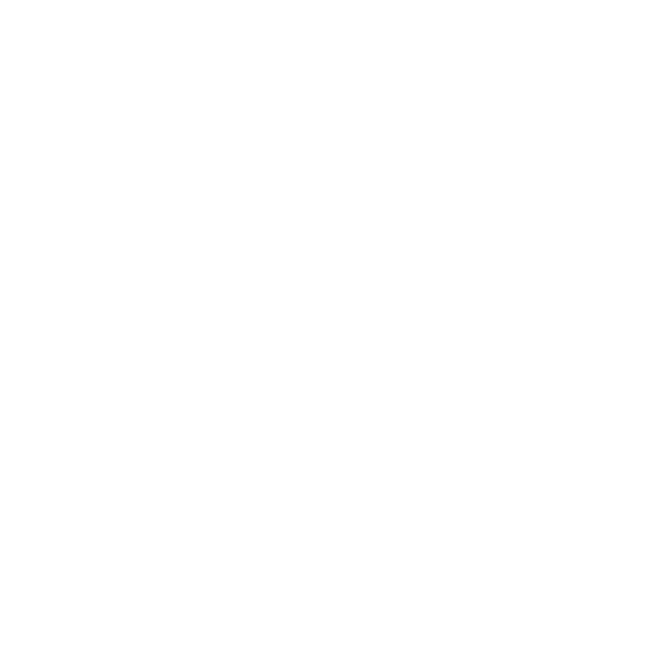
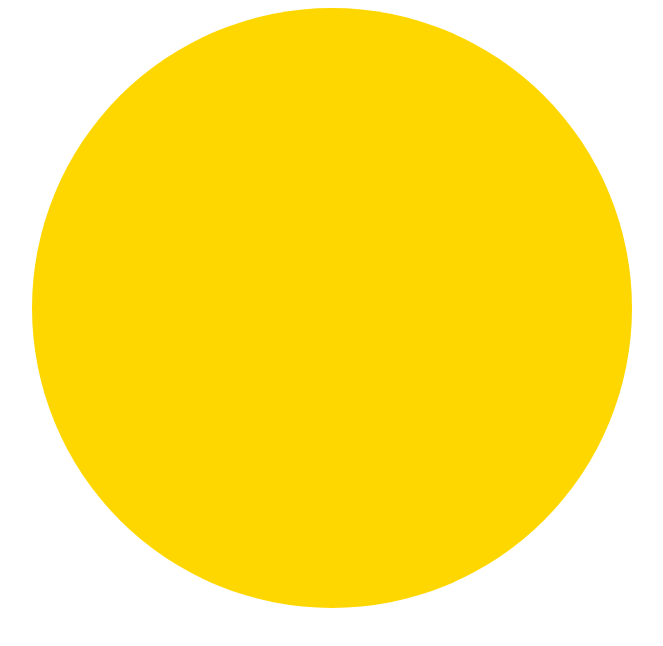
Before and after one commit to RyhorKrs/clock_dom, a plain HTML site: page index.html in a window 1280 px wide. Shown: the whole page, without its empty margins (308-971 px from the left). Drawn offline with Linux system fonts and the light colour scheme.

Commit message:
add main clock container and hooked up script.js file

```diff
--- a/index.html
+++ b/index.html
@@ -8,5 +8,6 @@
 </head>
 <body>
 
+    <script src="./script.js"></script>
 </body>
 </html>
--- a/script.js
+++ b/script.js
@@ -0,0 +1,3 @@
+let container = document.createElement('div');
+container.style.cssText = 'width: 600px; height: 600px; background-color: gold; border-radius: 50%; position: relative; margin: 0 auto;';
+document.body.append(container);
```
